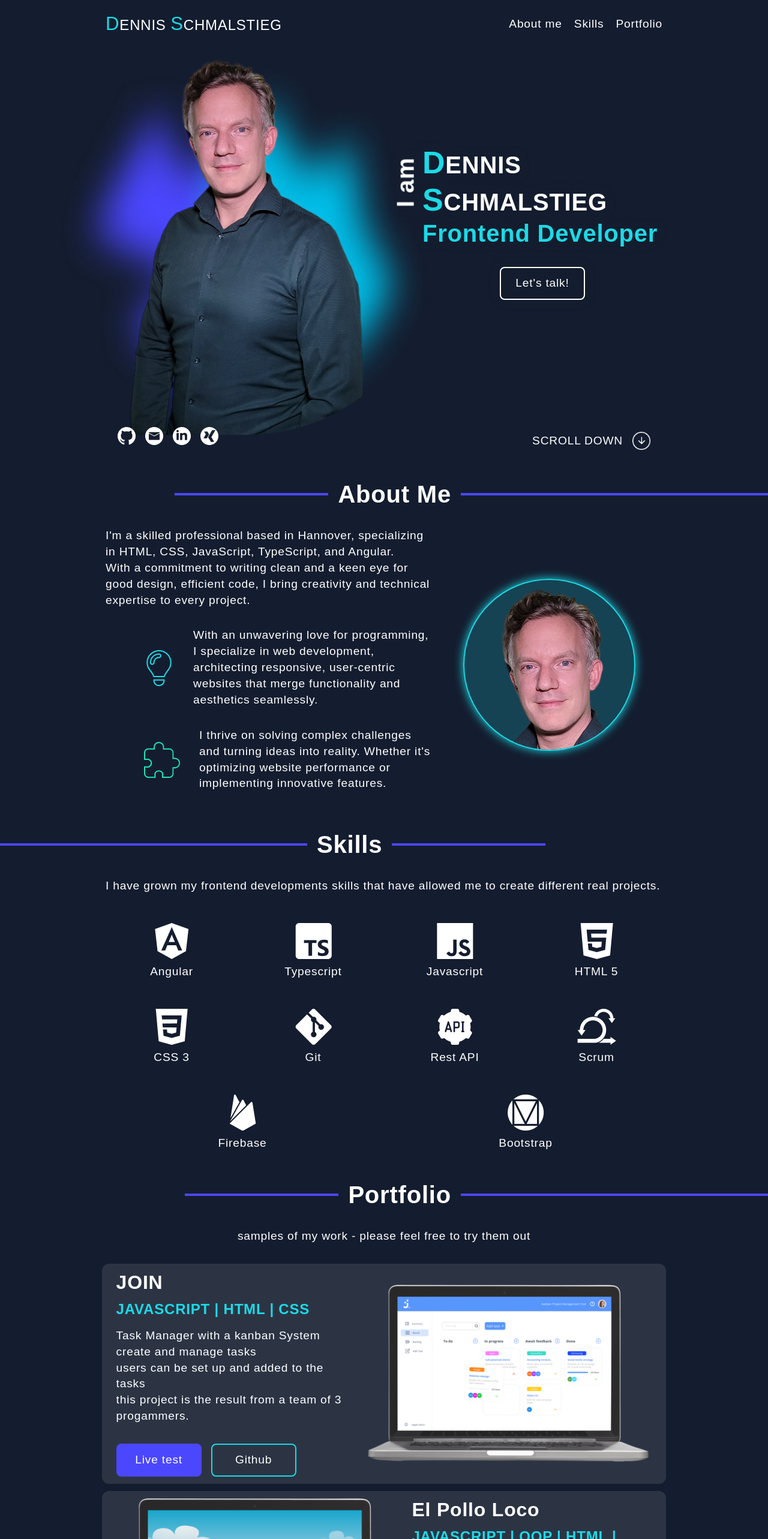
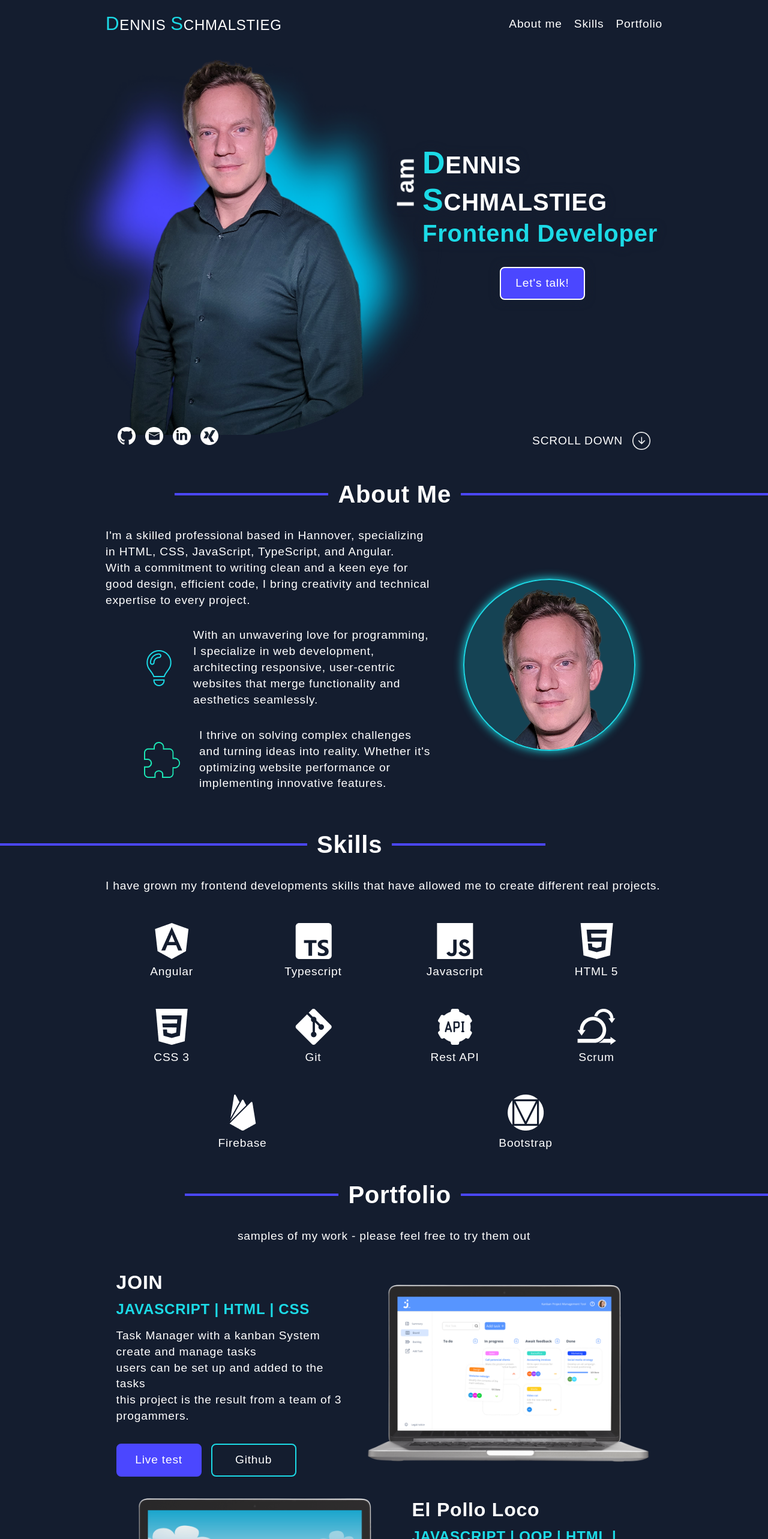
Before and after one commit to felianfilian/portfolio, an Angular app: page / in a window 1280 px wide. Shown: the top 2566 px of the page at 60% size. Built offline with nearby package versions, Linux system fonts and the light colour scheme.

Commit message:
project list styling

```diff
--- a/src/app/section04-portfolio/section04-portfolio.component.scss
+++ b/src/app/section04-portfolio/section04-portfolio.component.scss
@@ -17,14 +17,6 @@
 
   margin-bottom: 12px;
   padding: 12px 24px;
-
-  background-color: rgba($color: #fff, $alpha: 0.1);
-
-  border-radius: 12px;
-}
-
-.portfolio-card:hover {
-  background-color: rgba($color: #fff, $alpha: 0.2);
 }
 
 .card-text {
--- a/src/styles.scss
+++ b/src/styles.scss
@@ -130,8 +130,13 @@ section {
 
 .btn-hero {
   color: white;
+  background-color: $color02;
+  transition: transform 0.5s ease-in-out, background-color 0.5s ease-in-out;
+}
 
-  transition: transform 0.5s ease-in-out, background-color 0.5s ease-in-out;
+.btn-hero:hover {
+  transform: scale(1.2);
+  background-color: unset;
 }
 
 .btn-blue {
@@ -143,11 +148,6 @@ section {
 .btn-hollow {
   border: 2px solid $color01;
   color: #fff;
-}
-
-.btn-hero:hover {
-  transform: scale(1.2);
-  background-color: $color02;
 }
 
 .btn-blue:hover {
```
